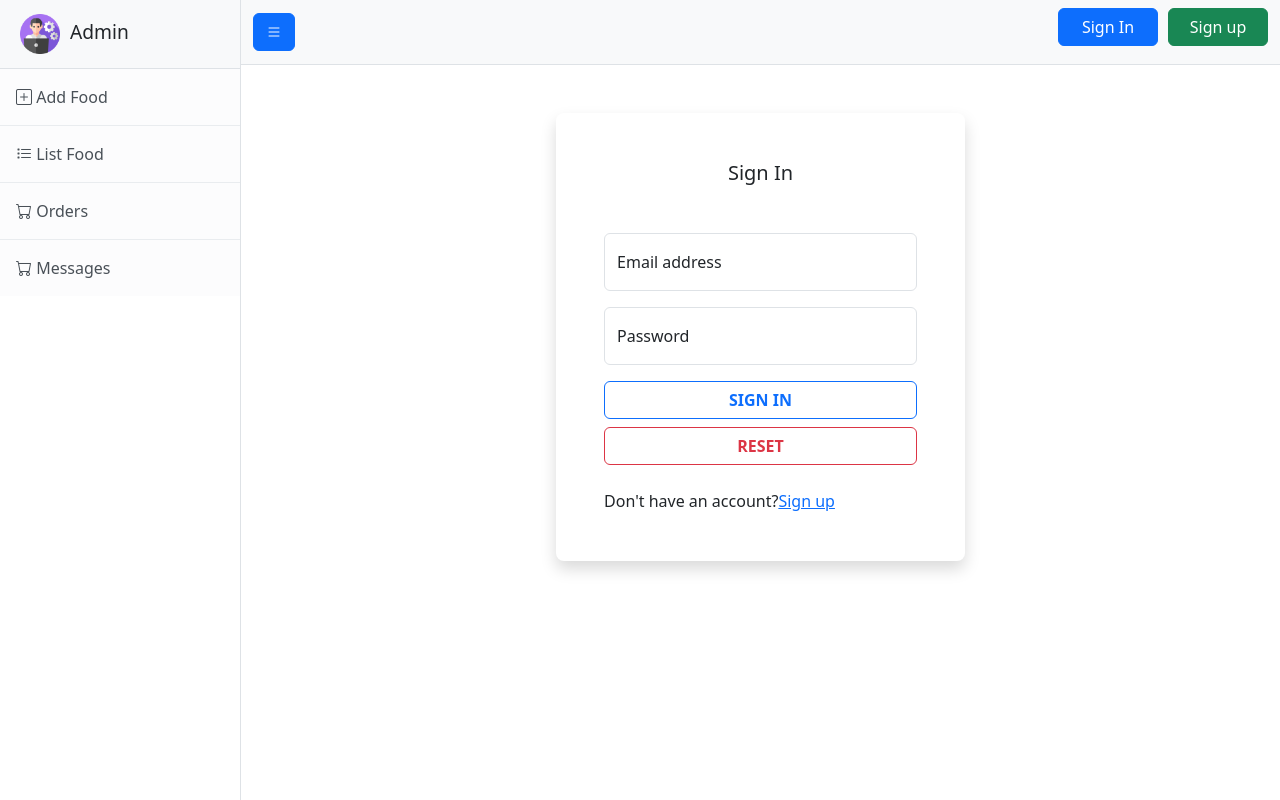
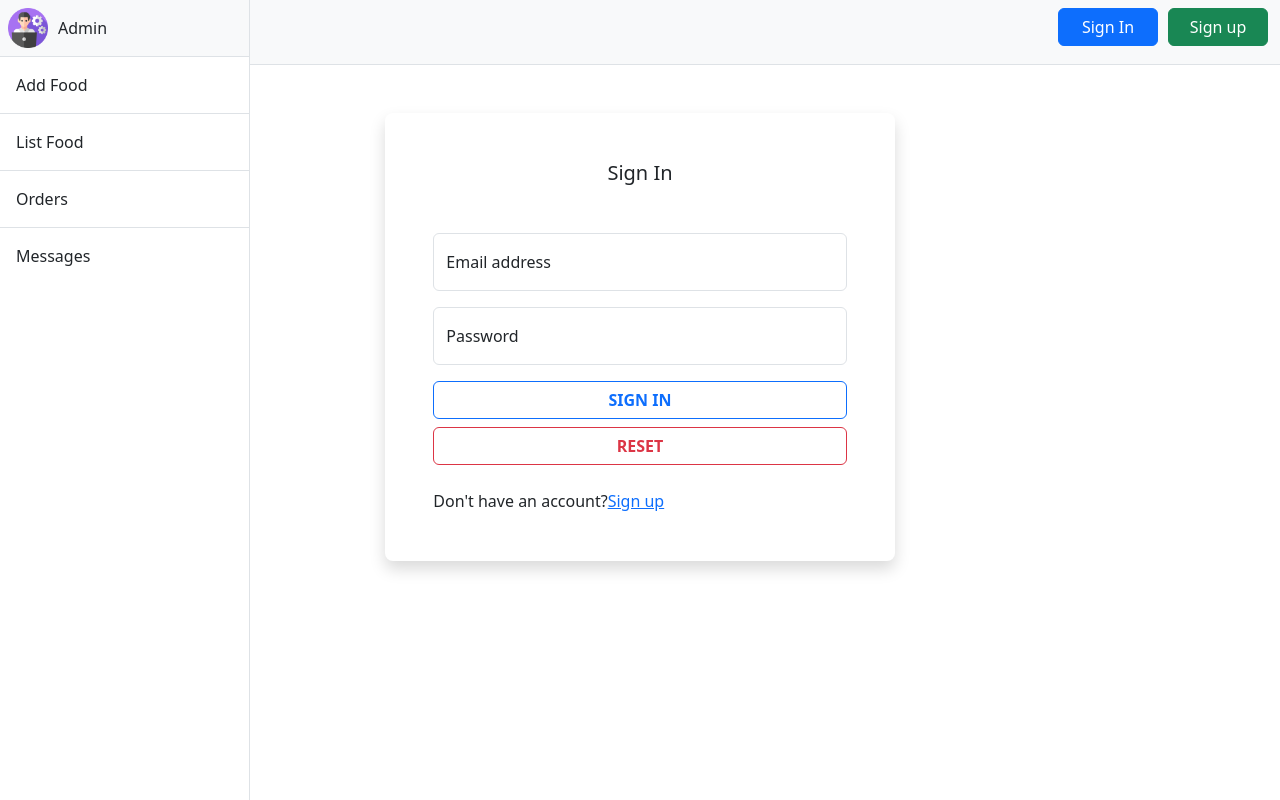
Before and after one commit to BaliaSahu/foodCourtAdmin-netlify, a React (Vite) app: page /login in a window 1280 px wide. Built offline with nearby package versions, Linux system fonts and the light colour scheme.

Commit message:
updated code

```diff
--- a/src/components/sidebar/Sidebar.jsx
+++ b/src/components/sidebar/Sidebar.jsx
@@ -1,25 +1,35 @@
+import { Link } from "react-router-dom";
+import logo from "../../assets/software-engineer.png";
 
-import { Link } from "react-router-dom";
-import logo from "../../assets/software-engineer.png"
+const Sidebar = ({ sidebarVisible }) => {
+  return (
+    <div
+      className={`border-end bg-white position-fixed h-100 ${
+        sidebarVisible ? "d-block" : "d-none d-md-block"
+      }`}
+      style={{ width: "250px", zIndex: 100 }}
+    >
+      <div className="sidebar-heading border-bottom bg-light p-2 d-flex align-items-center">
+        <img style={{ height: "40px", paddingRight: "10px" }} src={logo} alt="Logo" />
+        Admin
+      </div>
 
-const Sidebar = ({sidebarVisible}) => {
-    return (
-        sidebarVisible && <div className="border-end bg-white" id="sidebar-wrapper">
-            <div className="sidebar-heading border-bottom bg-light">
-                <img style={{height:"40px",paddingRight:"10px"}} src={logo} alt="" />
-                 Admin</div>
-            <div className="list-group list-group-flush">
-                <Link className="list-group-item list-group-item-action list-group-item-light p-3" to="/add">
-                <i className="bi bi-plus-square"></i> Add Food</Link>
+      <div className="list-group list-group-flush">
+        <Link className="list-group-item list-group-item-action p-3" to="/add">
+          Add Food
+        </Link>
+        <Link className="list-group-item list-group-item-action p-3" to="/list">
+          List Food
+        </Link>
+        <Link className="list-group-item list-group-item-action p-3" to="/orders">
+          Orders
+        </Link>
+        <Link className="list-group-item list-group-item-action p-3" to="/messages">
+          Messages
+        </Link>
+      </div>
+    </div>
+  );
+};
 
-                <Link className="list-group-item list-group-item-action list-group-item-light p-3" to="/list">
-                <i className="bi bi-list-task"></i> List Food</Link>
-                <Link className="list-group-item list-group-item-action list-group-item-light p-3" to="/orders">
-                <i className="bi bi-cart"></i> Orders</Link>
-                <Link className="list-group-item list-group-item-action list-group-item-light p-3" to="/messages">
-                <i className="bi bi-cart"></i> Messages</Link>
-            </div>
-        </div>
-    )
-}
 export default Sidebar;
```
